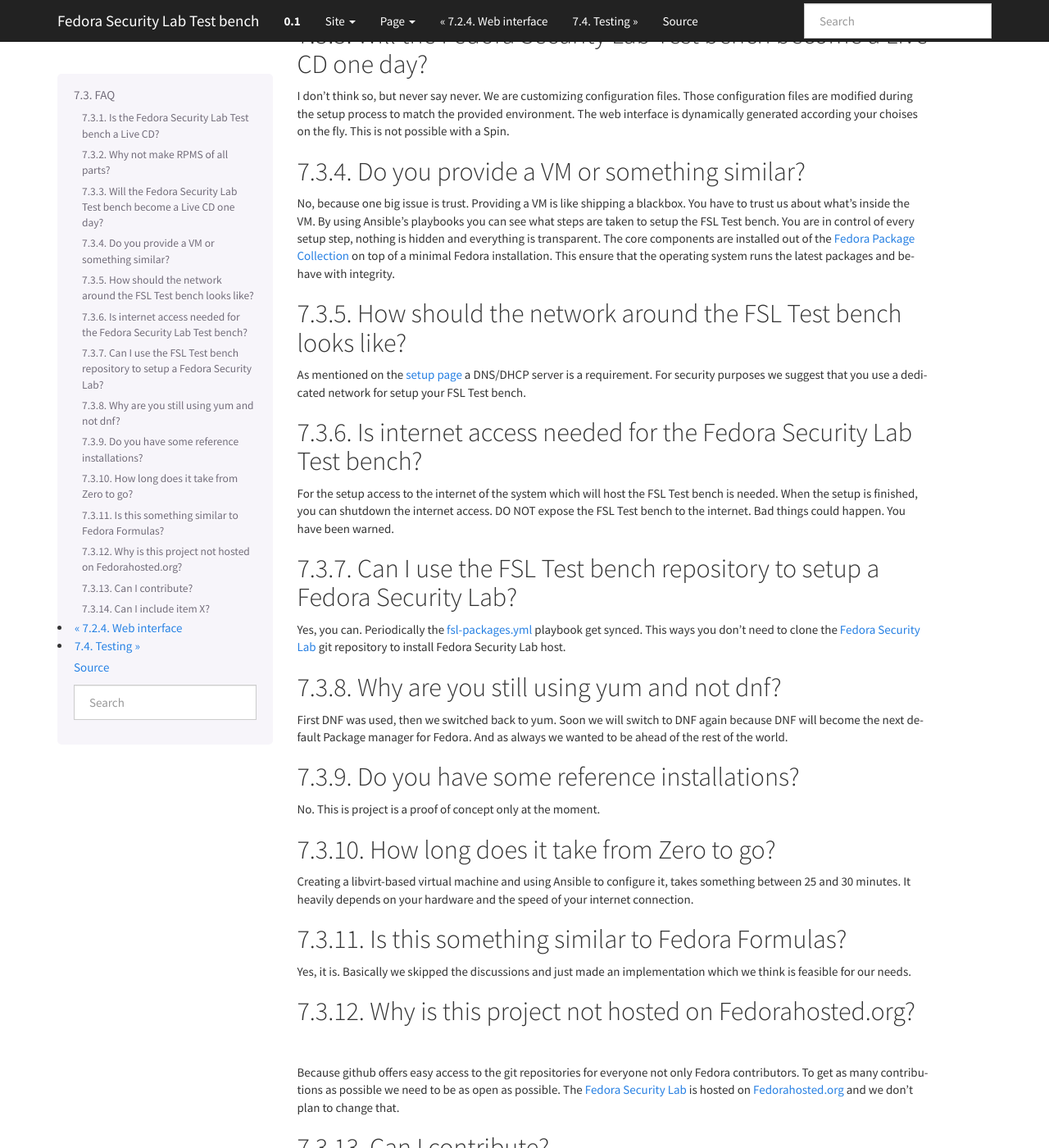
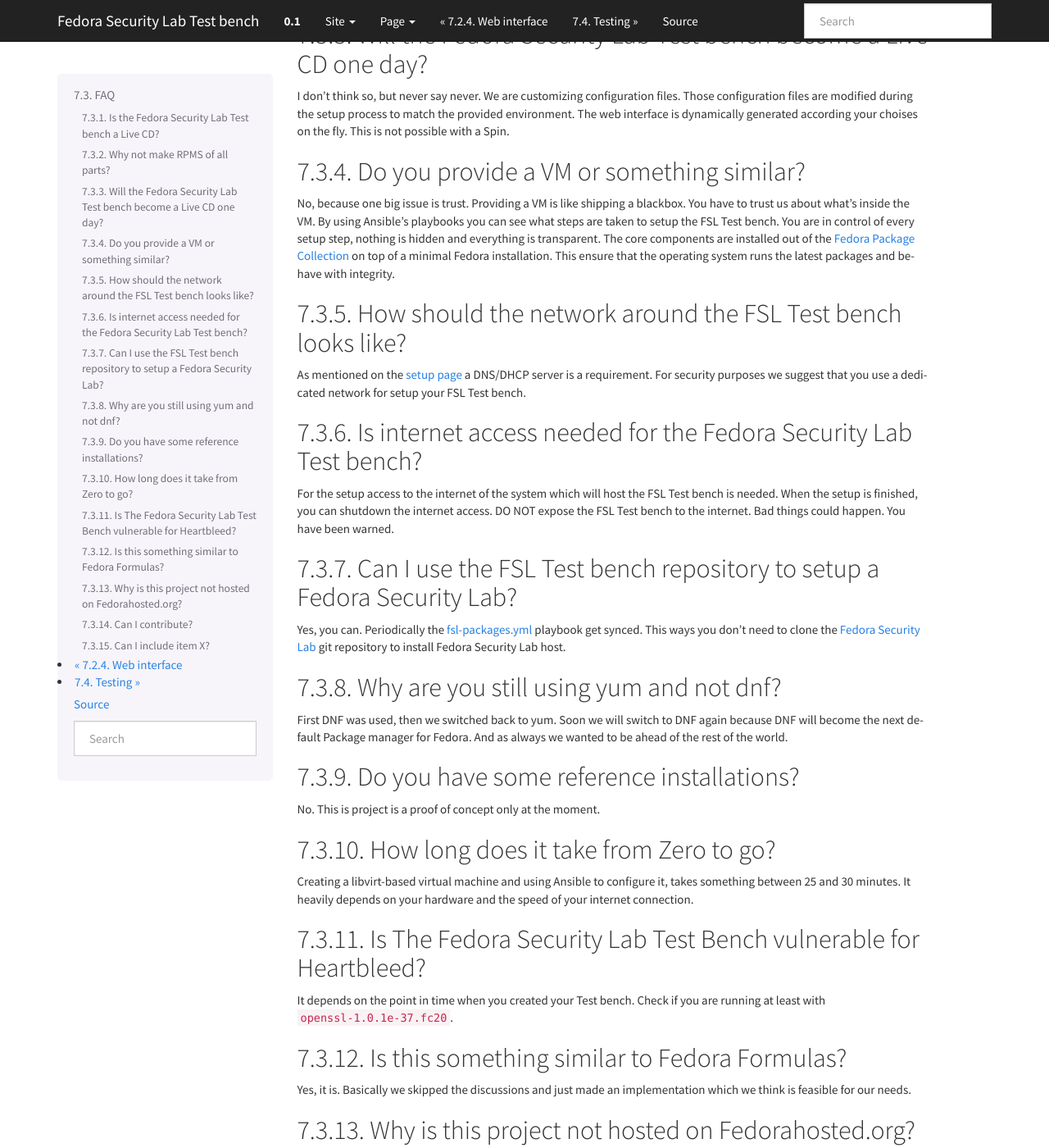
Before and after one commit to fabaff/fsl-test-bench, a Sphinx documentation site: the page built from docs/misc/faq.rst, in a window 1280 px wide and 1400 px high, scrolled down 360 px. Shown: the whole window at 82% size. Built offline with Sphinx 7.4.7, drawn with Linux system fonts in a browser that asks for light colours; formulas are drawn with MathJax 3; some of the changed text lies outside the part shown.

Commit message:
add details about heartbleed

```diff
--- a/docs/misc/faq.rst
+++ b/docs/misc/faq.rst
@@ -82,6 +82,11 @@
 takes something between 25 and 30 minutes. It heavily depends on your hardware
 and the speed of your internet connection.
 
+Is The Fedora Security Lab Test Bench vulnerable for Heartbleed?
+----------------------------------------------------------------
+It depends on the point in time when you created your Test bench. Check if
+you are running at least with ``openssl-1.0.1e-37.fc20``.
+
 Is this something similar to Fedora Formulas?
 ---------------------------------------------
 Yes, it is. Basically we skipped the discussions and just made an implementation
```
